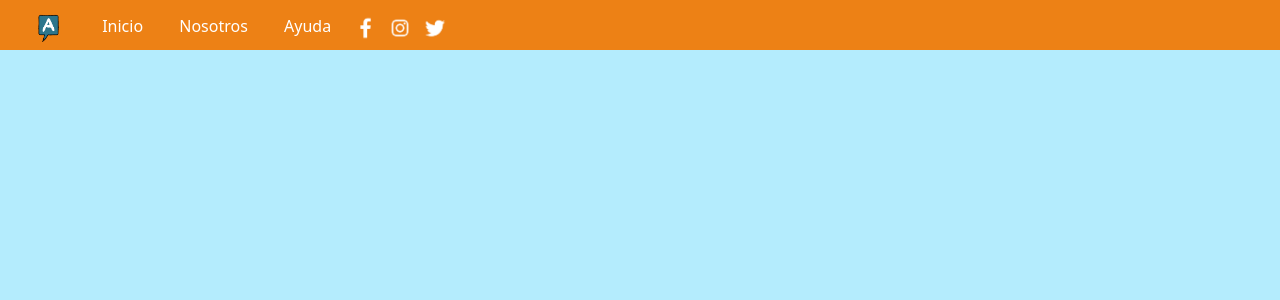
After one commit to Santiago-Balcero/Adoptame, a web app: page /info-adopcion.html in a window 1280 px wide. The commit adds this page. Shown: the top 300 px of the page. Run offline with its HTML, style and script files only (its server is not run), Linux system fonts and the light colour scheme; data that the repository does not hold is empty.

Commit message:
updates in front

```diff
--- a/src/main/resources/cfg.xml
+++ b/src/main/resources/cfg.xml
@@ -3,7 +3,7 @@
 <hibernate-configuration>
     <session-factory>
         <property name="connection.driver_class">com.mysql.jdbc.Driver</property>
-    <property name="connection.url">jdbc:mysql://localhost/adoptame</property>
+    <property name="connection.url">jdbc:mysql://localhost/adopta_me</property>
         <property name="connection.username">root</property>
         <property name="connection.password">admin</property>
     <property name="dialect">org.hibernate.dialect.MySQL5Dialect</property>
--- /dev/null
+++ b/web/info-adopcion.html
@@ -0,0 +1,31 @@
+<!DOCTYPE html>
+<html lang="en">
+<head>
+    <meta charset="UTF-8">
+    <meta http-equiv="X-UA-Compatible" content="IE=edge">
+    <meta name="viewport" content="width=device-width, initial-scale=1.0">
+    <title>Adopta.me</title>
+    <link href="https://cdn.jsdelivr.net/npm/bootstrap@5.2.0/dist/css/bootstrap.min.css" rel="stylesheet" integrity="sha384-gH2yIJqKdNHPEq0n4Mqa/HGKIhSkIHeL5AyhkYV8i59U5AR6csBvApHHNl/vI1Bx" crossorigin="anonymous">
+    <link rel="stylesheet" href="./styles/info-adopcion.css">
+</head>
+<body>
+    <nav class='navigation'>
+        <a ><img width="35" src="./img/LOGO A navbar.png" alt="logo.png"></a>
+        <a class="nav-item nav-custom" href="principal.html" >Inicio</a>
+        <a class="nav-item nav-custom" href="" >Nosotros</a>
+        <a class="nav-item nav-custom" href="" >Ayuda</a>
+        <a class='nav-logo'href="https://www.facebook.com/"><img width="30" src="./img/LOGO facebook.png" alt="facebook.png"></a>
+        <a class='nav-logo'href="https://www.instagram.com/"><img width="30" src="./img/LOGO ig.png" alt="instragam.png"></a>
+        <a class='nav-logo'href="https://www.twitter.com/"><img width="30" src="./img/LOGO tw.png" alt="twitter.png"></a>
+    </nav>
+    <div class="container-fluid" id="mascota-cont">
+       <!-- <div class="alert alert-success" role="alert">
+            Adopción realizada con éxito. El encargado de tu nueva mascota se comunicará pronto contigo.
+        </div>-->
+    </div>
+    <script src="https://cdn.jsdelivr.net/npm/bootstrap@5.2.0/dist/js/bootstrap.bundle.min.js" integrity="sha384-A3rJD856KowSb7dwlZdYEkO39Gagi7vIsF0jrRAoQmDKKtQBHUuLZ9AsSv4jD4Xa" crossorigin="anonymous"></script>
+    <script src="https://cdn.jsdelivr.net/npm/@popperjs/core@2.11.5/dist/umd/popper.min.js" integrity="sha384-Xe+8cL9oJa6tN/veChSP7q+mnSPaj5Bcu9mPX5F5xIGE0DVittaqT5lorf0EI7Vk" crossorigin="anonymous"></script>
+    <script src="https://cdn.jsdelivr.net/npm/bootstrap@5.2.0/dist/js/bootstrap.min.js" integrity="sha384-ODmDIVzN+pFdexxHEHFBQH3/9/vQ9uori45z4JjnFsRydbmQbmL5t1tQ0culUzyK" crossorigin="anonymous"></script>
+    <script src="./js/info-adopcion.js" ></script>
+</body>
+</html>
--- a/web/js/principal.js
+++ b/web/styles/info-adopcion.css
@@ -1,42 +1,54 @@
-const url = "http://localhost:8080/adoptame/usuarios"
-
-async function iniciarSesion(e){
-    e.preventDefault()
-    const form = e.target
-    const username =form.documento.value
-    const password =form.contrasena.value
-    const user = await getUser(username)
-    const pass = await hashPass(password)
-    if(pass == user.contrasena) {
-        //new
-        sessionStorage.setItem("AuthenticationState", "Authenticated")
-        window.location.href = "inicio.html?username=" + user.username
-    }
-    else {
-        alert("Usuario o contraseña incorrectos.")
-    }
+body{
+    background: #b4ecfd;
 }
-
-async function getUser(username){
-    const resp = await fetch(`${url}/${username}`, {
-        method: "GET"
-    })
-    const user = await resp.json()
-    return user
+.navigation {
+    top: 130px;
+    background-color: #ED8115;
+    height: 50px;
+    padding: 10px 15px;
+    overflow: hidden;
+    border: black;
+    border-width: 10px;
 }
-
-async function hashPass(password){
-    const resp = await fetch(`${url}/pass/${password}`, {
-        method: "GET"
-    })
-    console.log(resp)
-    const pass = await resp.text()
-    console.log(pass)
-    return pass
+nav a {
+    padding: 16px;
+    color: white;
+    text-align: center;
+    text-decoration: none;
 }
-
-function main(){
-    sessionStorage.clear()
+.nav-custom:hover {
+    color: white;
+    background-color: #2D768C;
 }
-
-main()
+.nav-logo{
+    padding: 0px;
+}
+.container-fluid{
+    display: flex;
+    justify-content: center;
+    margin-top: 2%;
+}
+.card{
+    padding-bottom: 0px;
+}
+.card-body{
+    padding: 40px;
+    padding-top: 25px;
+    padding-bottom: 25px;
+}
+.card-img-top{
+    height: 60%;
+}
+.btn-primary{
+    background-color: #ED8115;
+    border: 1px solid #ac7f52;
+}
+.btn-primary:hover{
+    background-color: #2D768C;
+    border: 1px solid #205667;
+}
+#btn-section{
+    display: flex;
+    justify-content: center;
+    margin-top: 50px;
+}
```
Also changed, not shown: src/main/java/com/adoptame/controller/AdopcionController.java (+9 -0 lines), src/main/java/com/adoptame/services/AdopcionService.java (+17 -0 lines), web/js/info-adopcion.js (added, +47 -0 lines), web/js/inicio.js (+86 -4 lines), 3 other files.
